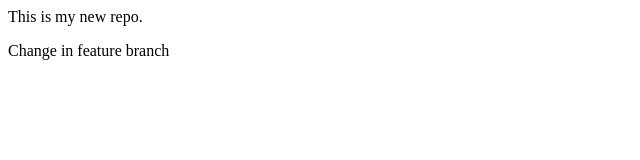
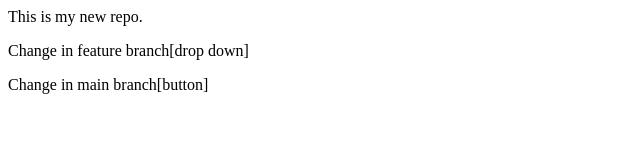
Before and after one commit to Nandini-Gupta3101/LocalRepo, a plain HTML site: page index.html in a window 1280 px wide. Shown: the whole page, without its empty margins (0-640 px from the left). Drawn offline with Linux system fonts and the light colour scheme.

Commit message:
Update index.html

```diff
--- a/index.html
+++ b/index.html
@@ -1,2 +1,5 @@
 <p>This is my new repo. </p>
-<p>Change in feature branch</p>
+
+<p>Change in feature branch[drop down]</p>
+
+<p>Change in main  branch[button] </p>
```
